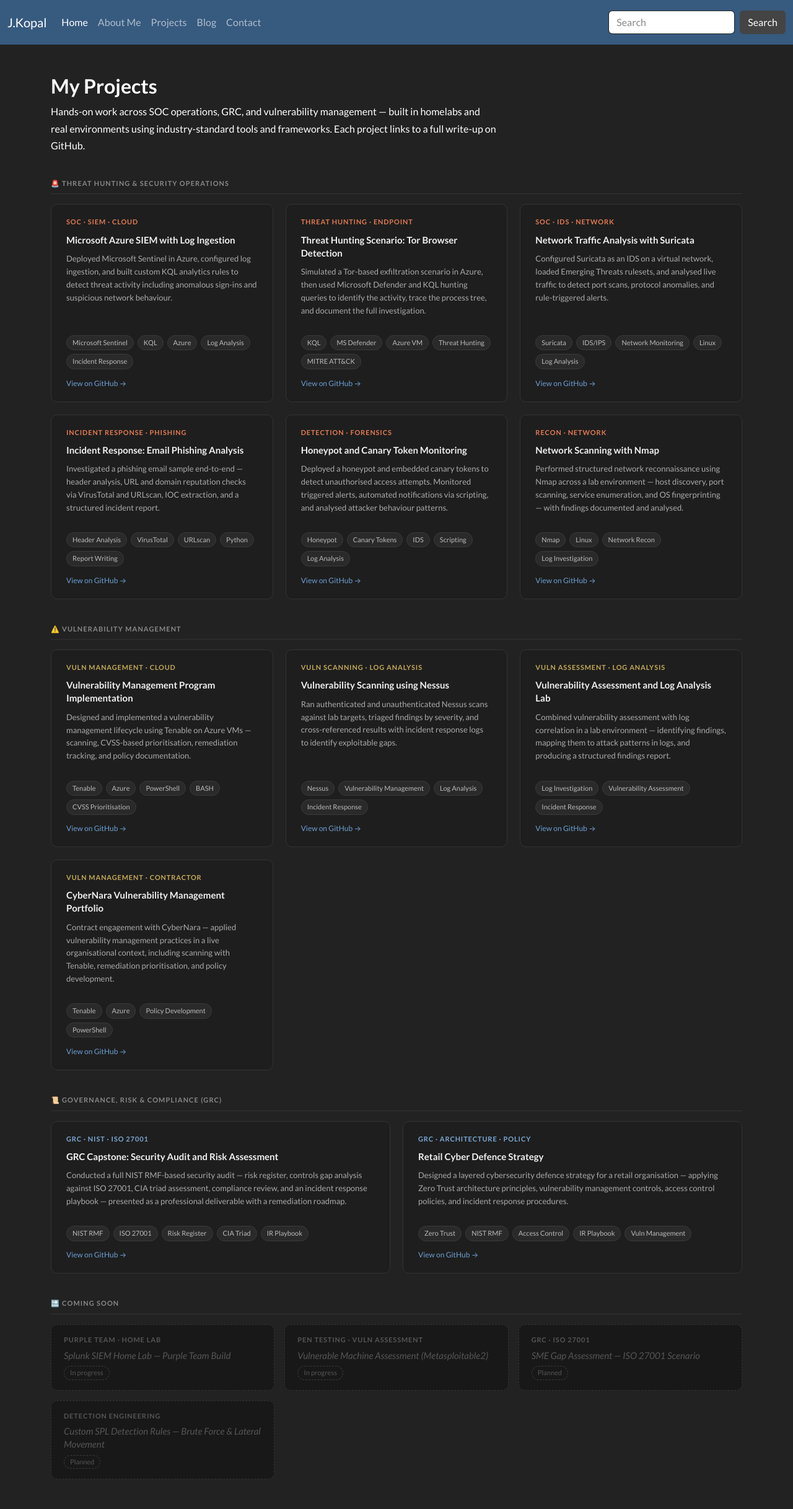
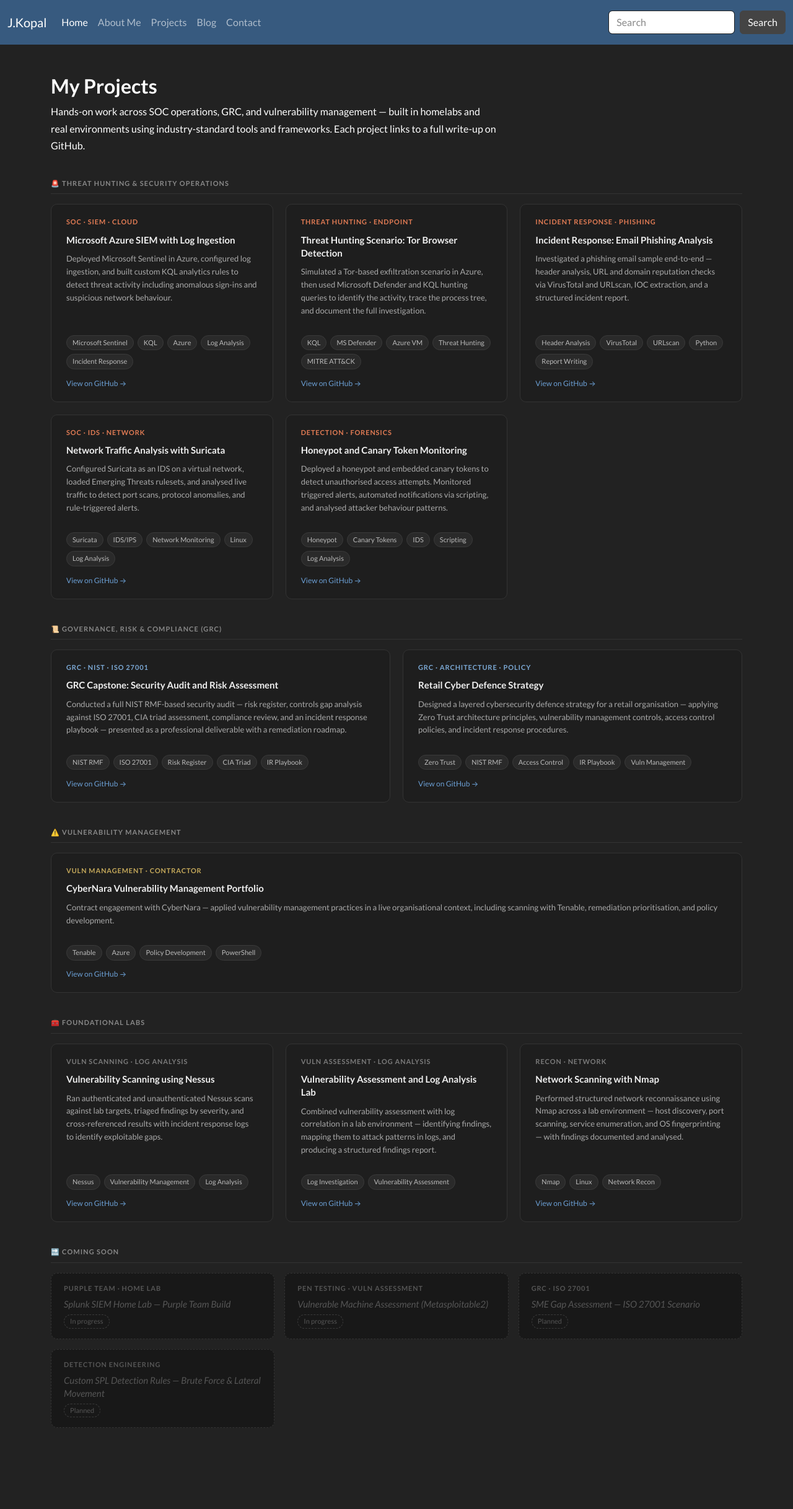
Before and after one commit to JKopal101/jkopal101.github.io, a Jekyll site: the page built from projects.md, in a window 1280 px wide. Shown: the whole page at 62% size. Built offline with Jekyll 4.4.1, drawn with Linux system fonts in a browser that asks for light colours; after the commit the page ends 2352 px from its top, so only the background shows below that.

Commit message:
Refactor project cards and update categories
Refactored project cards and added new categories for better organization. Removed redundant project entries and updated color classes.

```diff
--- a/projects.md
+++ b/projects.md
@@ -53,9 +53,10 @@ permalink: /projects/
     text-transform: uppercase;
   }
 
-  .cat-soc  { color: #e07b54; }
-  .cat-grc  { color: #7ba8d4; }
-  .cat-vuln { color: #c4a85a; }
+  .cat-soc   { color: #e07b54; }
+  .cat-grc   { color: #7ba8d4; }
+  .cat-vuln  { color: #c4a85a; }
+  .cat-found { color: #7a7a7a; }
 
   .card-title {
     font-size: 15px;
@@ -183,6 +184,20 @@ permalink: /projects/
   </div>
 
   <div class="project-card">
+    <span class="card-category cat-soc">Incident Response · Phishing</span>
+    <a class="card-title" href="https://github.com/JKopal101/email-phishing-analysis" target="_blank">Incident Response: Email Phishing Analysis</a>
+    <p class="card-outcome">Investigated a phishing email sample end-to-end — header analysis, URL and domain reputation checks via VirusTotal and URLscan, IOC extraction, and a structured incident report.</p>
+    <div class="card-tags">
+      <span class="tag">Header Analysis</span>
+      <span class="tag">VirusTotal</span>
+      <span class="tag">URLscan</span>
+      <span class="tag">Python</span>
+      <span class="tag">Report Writing</span>
+    </div>
+    <a class="card-link" href="https://github.com/JKopal101/email-phishing-analysis" target="_blank">View on GitHub →</a>
+  </div>
+
+  <div class="project-card">
     <span class="card-category cat-soc">SOC · IDS · Network</span>
     <a class="card-title" href="https://github.com/JKopal101/network-traffic-with-suricata" target="_blank">Network Traffic Analysis with Suricata</a>
     <p class="card-outcome">Configured Suricata as an IDS on a virtual network, loaded Emerging Threats rulesets, and analysed live traffic to detect port scans, protocol anomalies, and rule-triggered alerts.</p>
@@ -197,20 +212,6 @@ permalink: /projects/
   </div>
 
   <div class="project-card">
-    <span class="card-category cat-soc">Incident Response · Phishing</span>
-    <a class="card-title" href="https://github.com/JKopal101/email-phishing-analysis" target="_blank">Incident Response: Email Phishing Analysis</a>
-    <p class="card-outcome">Investigated a phishing email sample end-to-end — header analysis, URL and domain reputation checks via VirusTotal and URLscan, IOC extraction, and a structured incident report.</p>
-    <div class="card-tags">
-      <span class="tag">Header Analysis</span>
-      <span class="tag">VirusTotal</span>
-      <span class="tag">URLscan</span>
-      <span class="tag">Python</span>
-      <span class="tag">Report Writing</span>
-    </div>
-    <a class="card-link" href="https://github.com/JKopal101/email-phishing-analysis" target="_blank">View on GitHub →</a>
-  </div>
-
-  <div class="project-card">
     <span class="card-category cat-soc">Detection · Forensics</span>
     <a class="card-title" href="https://github.com/JKopal101/honeypot--and-canary-token-monitoring" target="_blank">Honeypot and Canary Token Monitoring</a>
     <p class="card-outcome">Deployed a honeypot and embedded canary tokens to detect unauthorised access attempts. Monitored triggered alerts, automated notifications via scripting, and analysed attacker behaviour patterns.</p>
@@ -222,78 +223,6 @@ permalink: /projects/
       <span class="tag">Log Analysis</span>
     </div>
     <a class="card-link" href="https://github.com/JKopal101/honeypot--and-canary-token-monitoring" target="_blank">View on GitHub →</a>
-  </div>
-
-  <div class="project-card">
-    <span class="card-category cat-soc">Recon · Network</span>
-    <a class="card-title" href="https://github.com/JKopal101/Network-Scanning-with-Nmap" target="_blank">Network Scanning with Nmap</a>
-    <p class="card-outcome">Performed structured network reconnaissance using Nmap across a lab environment — host discovery, port scanning, service enumeration, and OS fingerprinting — with findings documented and analysed.</p>
-    <div class="card-tags">
-      <span class="tag">Nmap</span>
-      <span class="tag">Linux</span>
-      <span class="tag">Network Recon</span>
-      <span class="tag">Log Investigation</span>
-    </div>
-    <a class="card-link" href="https://github.com/JKopal101/Network-Scanning-with-Nmap" target="_blank">View on GitHub →</a>
-  </div>
-
-</div>
-
-
-<div class="category-label">⚠️ Vulnerability Management</div>
-
-<div class="card-grid">
-
-  <div class="project-card">
-    <span class="card-category cat-vuln">Vuln Management · Cloud</span>
-    <a class="card-title" href="https://github.com/JKopal101/vulnerability-management-project" target="_blank">Vulnerability Management Program Implementation</a>
-    <p class="card-outcome">Designed and implemented a vulnerability management lifecycle using Tenable on Azure VMs — scanning, CVSS-based prioritisation, remediation tracking, and policy documentation.</p>
-    <div class="card-tags">
-      <span class="tag">Tenable</span>
-      <span class="tag">Azure</span>
-      <span class="tag">PowerShell</span>
-      <span class="tag">BASH</span>
-      <span class="tag">CVSS Prioritisation</span>
-    </div>
-    <a class="card-link" href="https://github.com/JKopal101/vulnerability-management-project" target="_blank">View on GitHub →</a>
-  </div>
-
-  <div class="project-card">
-    <span class="card-category cat-vuln">Vuln Scanning · Log Analysis</span>
-    <a class="card-title" href="https://github.com/JKopal101/Vulnerability-Scanning-using-Nessus" target="_blank">Vulnerability Scanning using Nessus</a>
-    <p class="card-outcome">Ran authenticated and unauthenticated Nessus scans against lab targets, triaged findings by severity, and cross-referenced results with incident response logs to identify exploitable gaps.</p>
-    <div class="card-tags">
-      <span class="tag">Nessus</span>
-      <span class="tag">Vulnerability Management</span>
-      <span class="tag">Log Analysis</span>
-      <span class="tag">Incident Response</span>
-    </div>
-    <a class="card-link" href="https://github.com/JKopal101/Vulnerability-Scanning-using-Nessus" target="_blank">View on GitHub →</a>
-  </div>
-
-  <div class="project-card">
-    <span class="card-category cat-vuln">Vuln Assessment · Log Analysis</span>
-    <a class="card-title" href="https://github.com/JKopal101/Vulnerability-Assessment-and-Log-Analysis-Lab" target="_blank">Vulnerability Assessment and Log Analysis Lab</a>
-    <p class="card-outcome">Combined vulnerability assessment with log correlation in a lab environment — identifying findings, mapping them to attack patterns in logs, and producing a structured findings report.</p>
-    <div class="card-tags">
-      <span class="tag">Log Investigation</span>
-      <span class="tag">Vulnerability Assessment</span>
-      <span class="tag">Incident Response</span>
-    </div>
-    <a class="card-link" href="https://github.com/JKopal101/Vulnerability-Assessment-and-Log-Analysis-Lab" target="_blank">View on GitHub →</a>
-  </div>
-
-  <div class="project-card">
-    <span class="card-category cat-vuln">Vuln Management · Contractor</span>
-    <a class="card-title" href="https://github.com/JKopal101/cybernara-project-portfolio" target="_blank">CyberNara Vulnerability Management Portfolio</a>
-    <p class="card-outcome">Contract engagement with CyberNara — applied vulnerability management practices in a live organisational context, including scanning with Tenable, remediation prioritisation, and policy development.</p>
-    <div class="card-tags">
-      <span class="tag">Tenable</span>
-      <span class="tag">Azure</span>
-      <span class="tag">Policy Development</span>
-      <span class="tag">PowerShell</span>
-    </div>
-    <a class="card-link" href="https://github.com/JKopal101/cybernara-project-portfolio" target="_blank">View on GitHub →</a>
   </div>
 
 </div>
@@ -334,6 +263,68 @@ permalink: /projects/
 </div>
 
 
+<div class="category-label">⚠️ Vulnerability Management</div>
+
+<div class="card-grid">
+
+  <div class="project-card">
+    <span class="card-category cat-vuln">Vuln Management · Contractor</span>
+    <a class="card-title" href="https://github.com/JKopal101/cybernara-project-portfolio" target="_blank">CyberNara Vulnerability Management Portfolio</a>
+    <p class="card-outcome">Contract engagement with CyberNara — applied vulnerability management practices in a live organisational context, including scanning with Tenable, remediation prioritisation, and policy development.</p>
+    <div class="card-tags">
+      <span class="tag">Tenable</span>
+      <span class="tag">Azure</span>
+      <span class="tag">Policy Development</span>
+      <span class="tag">PowerShell</span>
+    </div>
+    <a class="card-link" href="https://github.com/JKopal101/cybernara-project-portfolio" target="_blank">View on GitHub →</a>
+  </div>
+
+</div>
+
+
+<div class="category-label">🧰 Foundational Labs</div>
+
+<div class="card-grid">
+
+  <div class="project-card">
+    <span class="card-category cat-found">Vuln Scanning · Log Analysis</span>
+    <a class="card-title" href="https://github.com/JKopal101/Vulnerability-Scanning-using-Nessus" target="_blank">Vulnerability Scanning using Nessus</a>
+    <p class="card-outcome">Ran authenticated and unauthenticated Nessus scans against lab targets, triaged findings by severity, and cross-referenced results with incident response logs to identify exploitable gaps.</p>
+    <div class="card-tags">
+      <span class="tag">Nessus</span>
+      <span class="tag">Vulnerability Management</span>
+      <span class="tag">Log Analysis</span>
+    </div>
+    <a class="card-link" href="https://github.com/JKopal101/Vulnerability-Scanning-using-Nessus" target="_blank">View on GitHub →</a>
+  </div>
+
+  <div class="project-card">
+    <span class="card-category cat-found">Vuln Assessment · Log Analysis</span>
+    <a class="card-title" href="https://github.com/JKopal101/Vulnerability-Assessment-and-Log-Analysis-Lab" target="_blank">Vulnerability Assessment and Log Analysis Lab</a>
+    <p class="card-outcome">Combined vulnerability assessment with log correlation in a lab environment — identifying findings, mapping them to attack patterns in logs, and producing a structured findings report.</p>
+    <div class="card-tags">
+      <span class="tag">Log Investigation</span>
+      <span class="tag">Vulnerability Assessment</span>
+    </div>
+    <a class="card-link" href="https://github.com/JKopal101/Vulnerability-Assessment-and-Log-Analysis-Lab" target="_blank">View on GitHub →</a>
+  </div>
+
+  <div class="project-card">
+    <span class="card-category cat-found">Recon · Network</span>
+    <a class="card-title" href="https://github.com/JKopal101/Network-Scanning-with-Nmap" target="_blank">Network Scanning with Nmap</a>
+    <p class="card-outcome">Performed structured network reconnaissance using Nmap across a lab environment — host discovery, port scanning, service enumeration, and OS fingerprinting — with findings documented and analysed.</p>
+    <div class="card-tags">
+      <span class="tag">Nmap</span>
+      <span class="tag">Linux</span>
+      <span class="tag">Network Recon</span>
+    </div>
+    <a class="card-link" href="https://github.com/JKopal101/Network-Scanning-with-Nmap" target="_blank">View on GitHub →</a>
+  </div>
+
+</div>
+
+
 <div class="category-label">🔜 Coming Soon</div>
 
 <div class="coming-soon-grid">
```
